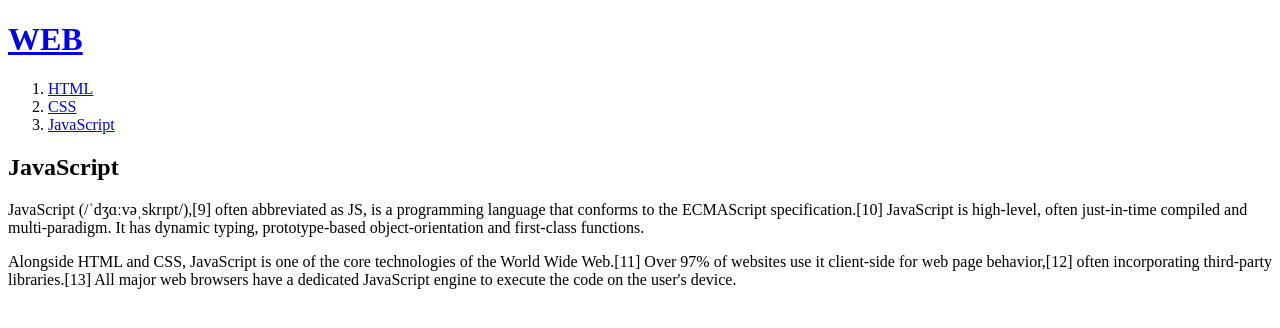
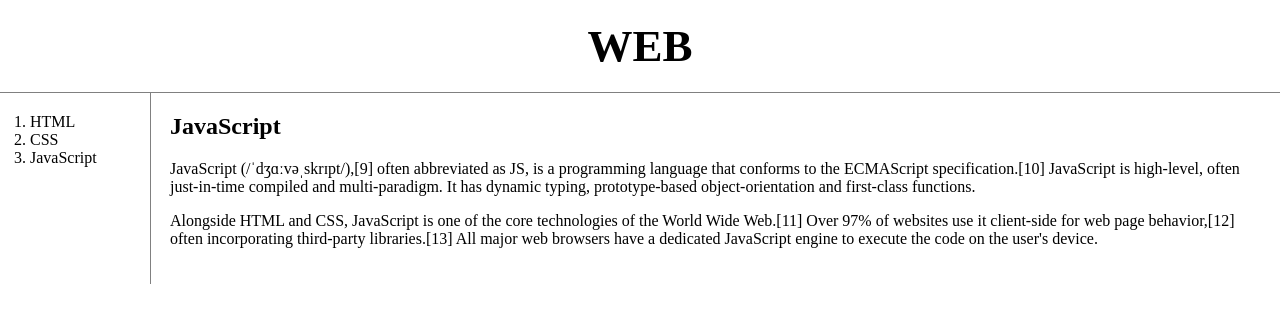
Before and after one commit to h614016/web1, a plain HTML site: page 3.html in a window 1280 px wide. Drawn offline with Linux system fonts and the light colour scheme.

Commit message:
V2.0.0
web2-CSS까지 수강한 내용

```diff
--- a/3.html
+++ b/3.html
@@ -3,17 +3,66 @@
 <head>
   <title>WEB1 - JavaScript</title>
   <meta charset="utf-8">
+  <style>
+    body{
+      margin: 0;
+    }
+    a {
+      color:black;
+      text-decoration: none;
+    }
+    h1{
+      font-size:45px;
+      text-align: center;
+      border-bottom: solid 1px gray;
+      margin: 0;
+      padding: 20px;
+    }
+    #grid ol{
+      border-right: 1px solid gray;
+      width:100px;
+      margin:0;
+      padding:20px;
+      padding-left: 30px;
+    }
+    #grid{
+      display: grid;
+      grid-template-columns: 150px 1fr;
+    }
+    #article{
+      padding: 20px;
+    }
+    #article h2{
+      margin-top: 0;
+    }
+    @media(max-width:800px){
+      #grid{
+        display: block;
+      }
+      #grid ol{
+        border-right:none;
+        width:800px;
+      }
+      h1{
+        border-bottom: none;
+      }
+    }
+  </style>
 </head>
 
 <body>
   <h1><a href="index.html">WEB</a></h1>
+  <div id="grid">
     <ol>
       <li><a href="1.html">HTML</a></li>
       <li><a href="2.html">CSS</a></li>
       <li><a href="3.html">JavaScript</a></li>
     </ol>
+    <div id="article">
       <h2>JavaScript</h2>
       <p>JavaScript (/ˈdʒɑːvəˌskrɪpt/),[9] often abbreviated as JS, is a programming language that conforms to the ECMAScript specification.[10] JavaScript is high-level, often just-in-time compiled and multi-paradigm. It has dynamic typing, prototype-based object-orientation and first-class functions.</p>
       <p>Alongside HTML and CSS, JavaScript is one of the core technologies of the World Wide Web.[11] Over 97% of websites use it client-side for web page behavior,[12] often incorporating third-party libraries.[13] All major web browsers have a dedicated JavaScript engine to execute the code on the user's device.</p>
+    </div>
+  </div>
 </body>
 </html>
--- /dev/null
+++ b/style.css
@@ -0,0 +1,42 @@
+body{
+  margin: 0;
+}
+a {
+  color:black;
+  text-decoration: none;
+}
+h1{
+  font-size:45px;
+  text-align: center;
+  border-bottom: solid 1px gray;
+  margin: 0;
+  padding: 20px;
+}
+#grid ol{
+  border-right: 1px solid gray;
+  width:100px;
+  margin:0;
+  padding:20px;
+  padding-left: 30px;
+}
+#grid{
+  display: grid;
+  grid-template-columns: 150px 1fr;
+}
+#article{
+  padding: 20px;
+}
+#article h2{
+  margin-top: 0;
+}
+@media(max-width:800px){
+  #grid{
+    display: block;
+  }
+  #grid ol{
+    border-right:none;
+  }
+  h1{
+    border-bottom: none;
+  }
+}
```
Also changed, not shown: 1.html (+5 -0 lines), 2.html (+50 -2 lines), box.html (added, +20 -0 lines), grid.html (added, +35 -0 lines), index.html (+11 -1 lines), mediaquery.html (added, +29 -0 lines). Lines whose indentation alone changed are shown as unchanged.
